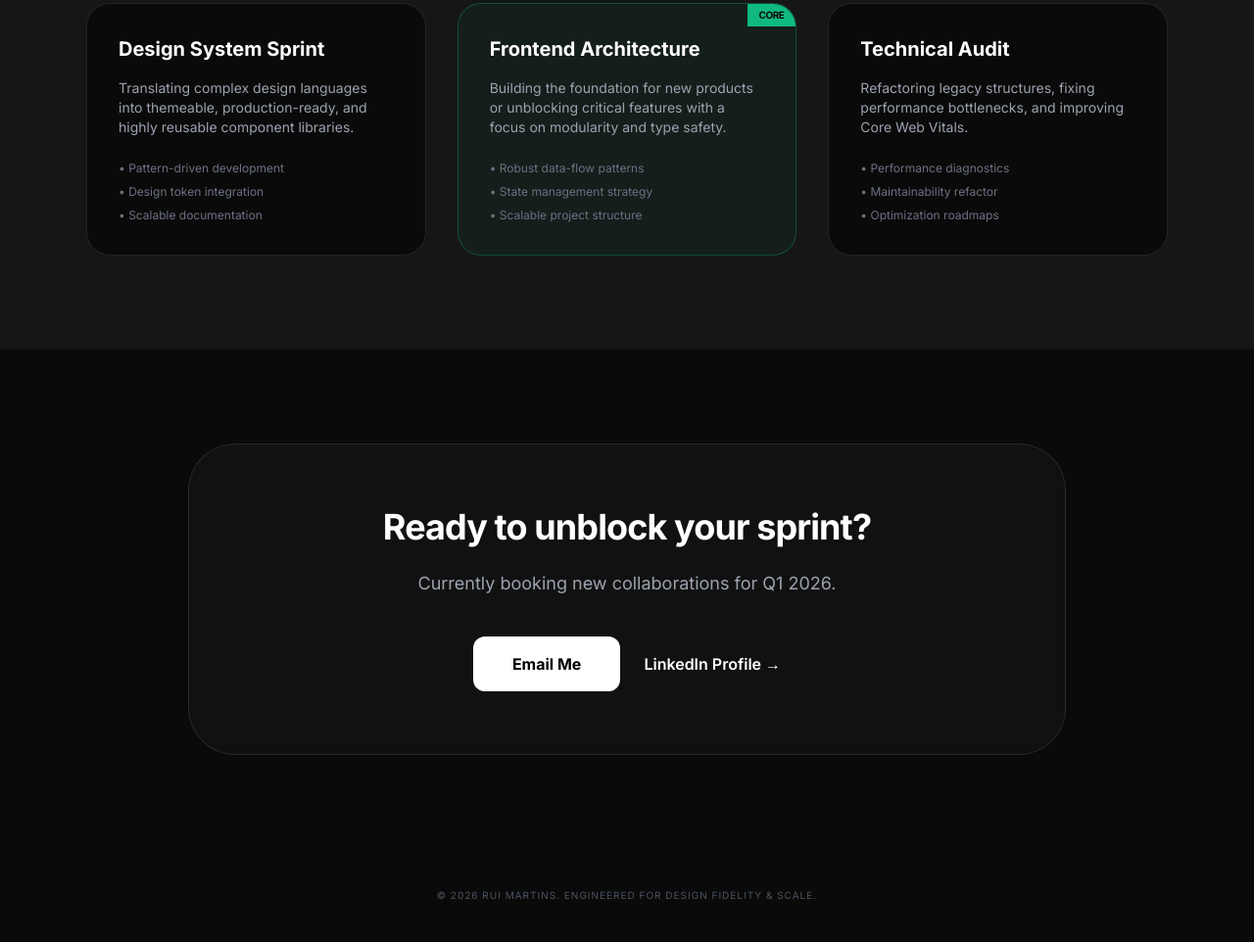
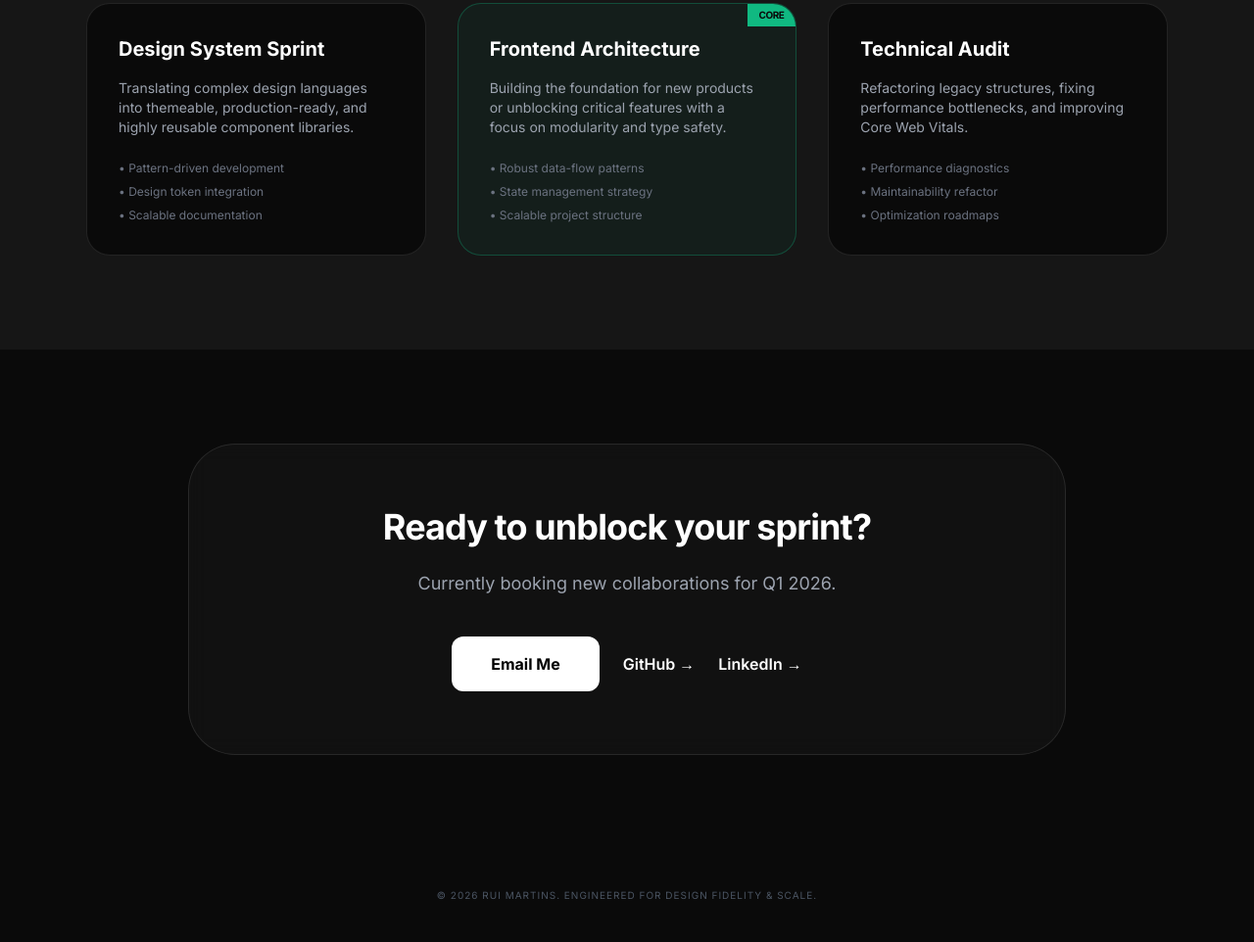
Before and after one commit to ruimmartins/landing-page, a plain HTML site: page en/index.html in a window 1280 px wide. Shown: the part 1365-2327 px from the top of the page at 98% size. Drawn offline with nearby package versions, Linux system fonts and the light colour scheme.

Commit message:
adding github links

```diff
--- a/en/index.html
+++ b/en/index.html
@@ -44,6 +44,7 @@
             <div class="space-x-8 text-sm font-medium hidden md:block">
                 <a href="#about" class="hover:text-white transition">Expertise</a>
                 <a href="#services" class="hover:text-white transition">Services</a>
+                <a href="https://github.com/ruimmartins" target="_blank" class="hover:text-white transition">GitHub</a>
                 <a href="#contact" class="bg-white text-black px-5 py-2 rounded-full hover:bg-gray-200 transition">Work With Me</a>
             </div>
         </div>
@@ -143,9 +144,14 @@
                     <a href="mailto:ruimmartins90@gmail.com" class="bg-white text-black px-10 py-4 rounded-xl font-bold hover:bg-gray-200 transition w-full sm:w-auto text-center">
                         Email Me
                     </a>
-                    <a href="https://linkedin.com/in/rui-martins-b46390159/" target="_blank" class="text-white hover:text-emerald-400 transition font-semibold">
-                        LinkedIn Profile →
-                    </a>
+                    <div class="flex gap-6">
+                        <a href="https://github.com/ruimmartins" target="_blank" class="text-white hover:text-emerald-400 transition font-semibold">
+                            GitHub →
+                        </a>
+                        <a href="https://linkedin.com/in/rui-martins-b46390159/" target="_blank" class="text-white hover:text-emerald-400 transition font-semibold">
+                            LinkedIn →
+                        </a>
+                    </div>
                 </div>
             </div>
         </section>
```
Also changed, not shown: pt/index.html (+9 -3 lines).
